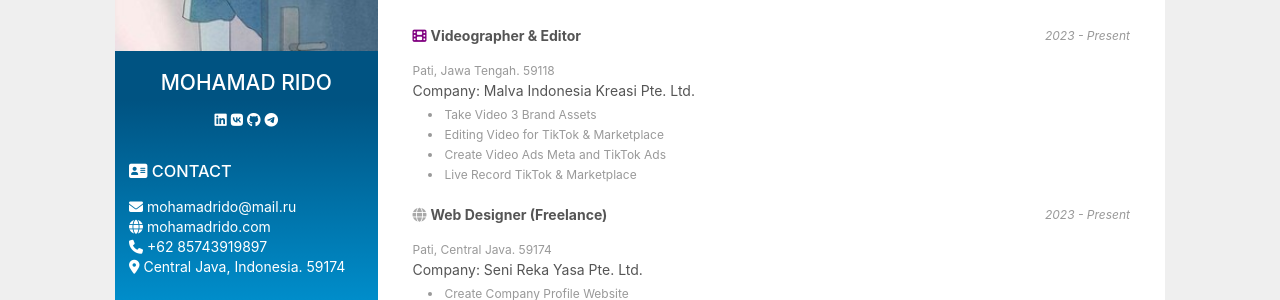
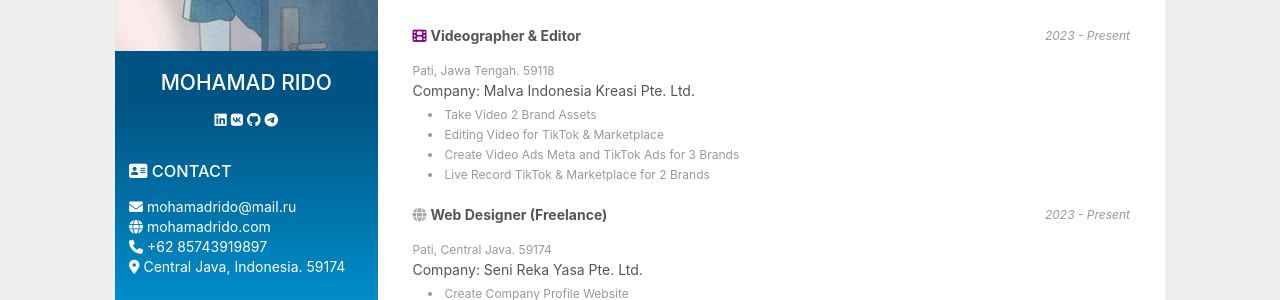
Before and after one commit to j5sacolasembalagens-pixel/xkhujztrbowverbtqv9mmmgnutuqjjakzdfafbwww, a Jekyll site: the page built from index.html, in a window 1280 px wide and 900 px high. Shown: the part 227-527 px from the top of the window. Built offline with Jekyll 4.4.1, drawn with Linux system fonts in a browser that asks for light colours; nearby versions of some CDN libraries.

Commit message:
Update index.html

```diff
--- a/index.html
+++ b/index.html
@@ -51,10 +51,10 @@ layout: default
     <p><span class="span">Pati, Jawa Tengah. 59118</span><br/>
     Company: Malva Indonesia Kreasi Pte. Ltd.</p>
       <div class="lst">
-      <li>Take Video 3 Brand Assets</li>
+      <li>Take Video 2 Brand Assets</li>
       <li>Editing Video for TikTok & Marketplace</li>
-      <li>Create Video Ads Meta and TikTok Ads</li>
-      <li>Live Record TikTok & Marketplace</li>
+      <li>Create Video Ads Meta and TikTok Ads for 3 Brands</li>
+      <li>Live Record TikTok & Marketplace for 2 Brands</li>
       </div>
     <br/>
     <i class="fa fa-globe" style="color:darkgrey;"></i> <b>Web Designer (Freelance)</b>
```
